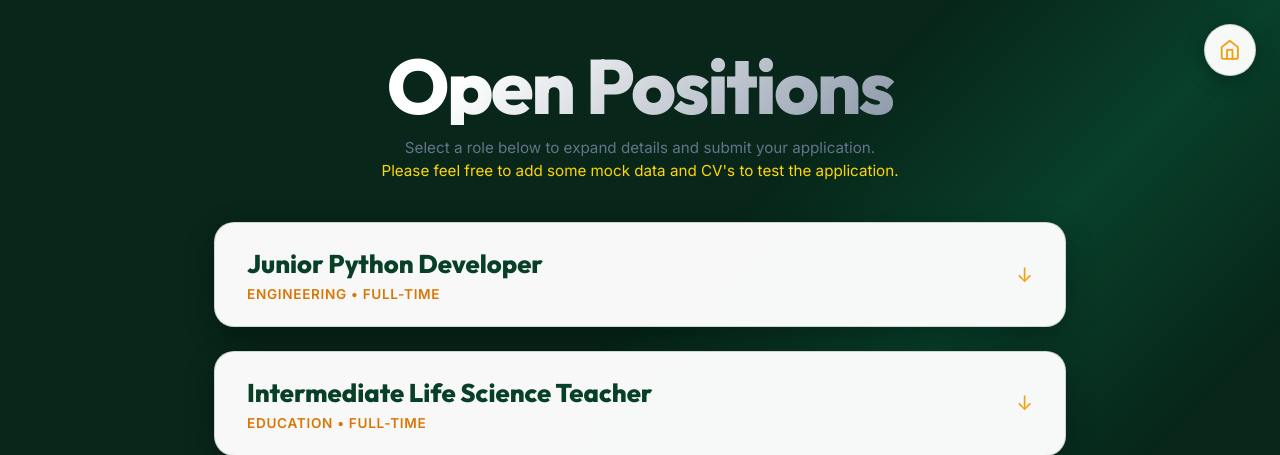
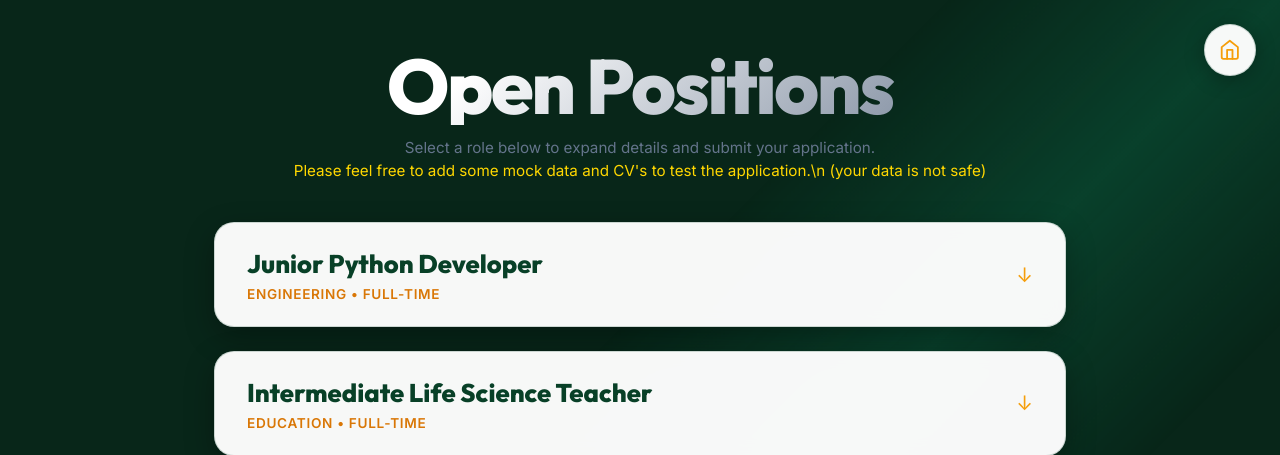
Before and after one commit to JonoZA/STADIO_Hackathon_2026, a Flask app: page /apply in a window 1280 px wide. Shown: the top 455 px of the page. Run offline with Flask 3, Linux system fonts and the light colour scheme.

Commit message:
data warning

```diff
--- a/haire/templates/apply.html
+++ b/haire/templates/apply.html
@@ -69,7 +69,8 @@
                 Select a role below to expand details and submit your application.
             </p>
             <p class="hero-tagline" style="color: gold">
-                Please feel free to add some mock data and CV's to test the application.
+                Please feel free to add some mock data and CV's to test the application.\n
+                (your data is not safe)
             </p>
         </header>
 
```
